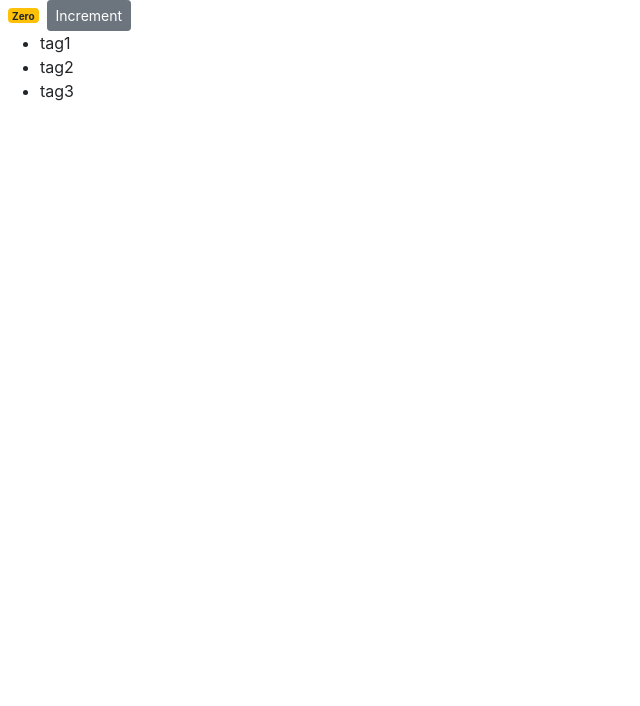
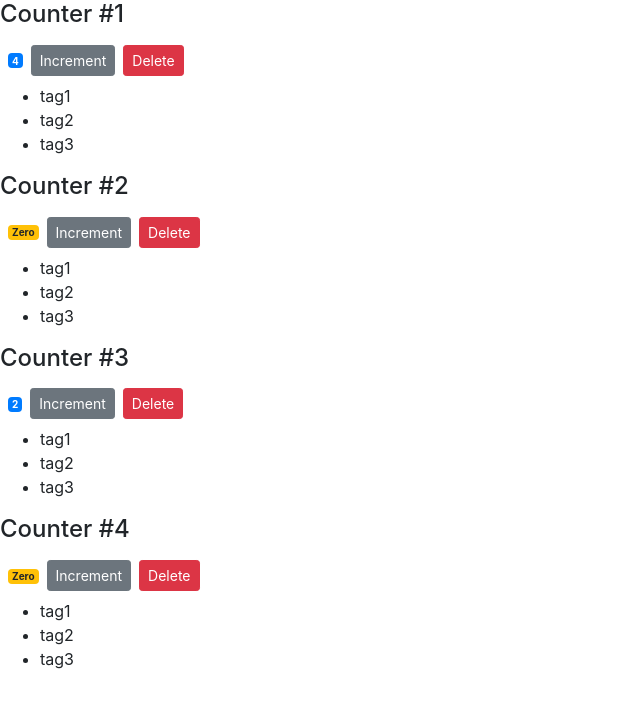
Before and after one commit to supermonkeyparadise/React, a React (Create React App) app in the folder counter-app/: page / in a window 1280 px wide. Shown: the top 706 px of the page, without its empty margins (0-640 px from the left). Built offline with nearby package versions, Linux system fonts and the light colour scheme.

Commit message:
Raising and Handling Events

```diff
--- a/counter-app/src/components/counter.jsx
+++ b/counter-app/src/components/counter.jsx
@@ -2,7 +2,7 @@ import React, { Component } from 'react';
 
 class Counter extends Component {
   state = {
-    count: 0,
+    value: this.props.counter.value,
     imageUrl: 'https://picsum.photos/200',
     tags: ['tag1', 'tag2', 'tag3']
   };
@@ -23,7 +23,7 @@ class Counter extends Component {
 
   handleIncrement = () => {
     console.log('Increment Clicked', this);
-    this.setState({ count: ++this.state.count });
+    this.setState({ value: this.state.value + 1 });
   };
 
   renderTags() {
@@ -39,9 +39,11 @@ class Counter extends Component {
   }
 
   render() {
+    console.log('>>> props', this.props);
     // JSX compiles to React.createElement
     return (
       <React.Fragment>
+        {this.props.children}
         {/*
           [ Embedding Expressions ]
           access the javascript expression
@@ -55,6 +57,12 @@ class Counter extends Component {
         >
           Increment
         </button>
+        <button
+          onClick={() => this.props.onDelete(this.props.counter.id)}
+          className="btn btn-danger btn-sm m-2"
+        >
+          Delete
+        </button>
         {this.state.tags.length === 0 ? (
           <div>Please create a new tag!</div>
         ) : null}
@@ -65,13 +73,13 @@ class Counter extends Component {
 
   getBadgeClasses() {
     let classes = 'badge m-2 badge-';
-    classes += this.state.count === 0 ? 'warning' : 'primary';
+    classes += this.state.value === 0 ? 'warning' : 'primary';
     return classes;
   }
 
   formatCount() {
-    const { count } = this.state;
-    return count === 0 ? <span>Zero</span> : count;
+    const { value } = this.state;
+    return value === 0 ? <span>Zero</span> : value;
   }
 }
 
--- /dev/null
+++ b/counter-app/src/components/counters.jsx
@@ -0,0 +1,39 @@
+import React, { Component } from 'react';
+
+import Counter from './counter';
+
+class Counters extends Component {
+  state = {
+    counters: [
+      { id: 1, value: 4 },
+      { id: 2, value: 0 },
+      { id: 3, value: 2 },
+      { id: 4, value: 0 }
+    ]
+  };
+
+  handleDelete = counterId => {
+    const counters = this.state.counters.filter(
+      counter => counter.id !== counterId
+    );
+    this.setState({ counters });
+  };
+
+  render() {
+    return (
+      <div>
+        {this.state.counters.map(counter => (
+          <Counter
+            key={counter.id}
+            onDelete={this.handleDelete}
+            counter={counter}
+          >
+            <h4>Counter #{counter.id}</h4>
+          </Counter>
+        ))}
+      </div>
+    );
+  }
+}
+
+export default Counters;
--- a/counter-app/src/index.js
+++ b/counter-app/src/index.js
@@ -2,12 +2,12 @@ import React from 'react';
 import ReactDOM from 'react-dom';
 
 // import App from './App';
-import Counter from './components/counter';
+import Counters from './components/counters';
 
 import registerServiceWorker from './registerServiceWorker';
 
 import './index.css';
 import 'bootstrap/dist/css/bootstrap.css';
 
-ReactDOM.render(<Counter />, document.getElementById('root'));
+ReactDOM.render(<Counters />, document.getElementById('root'));
 registerServiceWorker();
```
